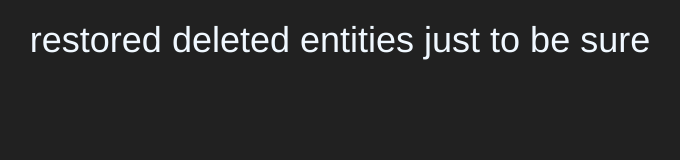
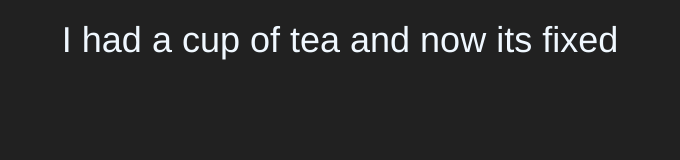
Before and after one commit to marnoux/stunning-dollop, a plain HTML site: page index.html in a window 1280 px wide. Shown: the whole page, without its empty margins (300-980 px from the left). Drawn offline with nearby package versions, Linux system fonts and the light colour scheme.

Commit message:
I had a cup of tea and now its fixed

```diff
--- a/index.html
+++ b/index.html
@@ -1,3 +1,3 @@
-<html lang="en"> <head> <meta charset="UTF-8" /> <meta http-equiv="X-UA-Compatible" content="IE=edge" /> <meta name="viewport" content="width=device-width, initial-scale=1.0" /> <title>restored deleted entities just to be sure</title> <!-- Latest compiled and minified CSS --> <link rel="stylesheet" href="https://maxcdn.bootstrapcdn.com/bootstrap/3.3.7/css/bootstrap.min.css" integrity="sha384-BVYiiSIFeK1dGmJRAkycuHAHRg32OmUcww7on3RYdg4Va+PmSTsz/K68vbdEjh4u" crossorigin="anonymous" />
+<html lang="en"> <head> <meta charset="UTF-8" /> <meta http-equiv="X-UA-Compatible" content="IE=edge" /> <meta name="viewport" content="width=device-width, initial-scale=1.0" /> <title>I had a cup of tea and now its fixed</title> <!-- Latest compiled and minified CSS --> <link rel="stylesheet" href="https://maxcdn.bootstrapcdn.com/bootstrap/3.3.7/css/bootstrap.min.css" integrity="sha384-BVYiiSIFeK1dGmJRAkycuHAHRg32OmUcww7on3RYdg4Va+PmSTsz/K68vbdEjh4u" crossorigin="anonymous" />
 
- <!-- Optional theme --> <link rel="stylesheet" href="https://maxcdn.bootstrapcdn.com/bootstrap/3.3.7/css/bootstrap-theme.min.css" integrity="sha384-rHyoN1iRsVXV4nD0JutlnGaslCJuC7uwjduW9SVrLvRYooPp2bWYgmgJQIXwl/Sp" crossorigin="anonymous" /> <style> body, h1 { background-color: #212121; color: aliceblue; } </style> </head> <body> <div class="container"> <div class="row"> <div class="col-12 p-3"> <h1 style="text-align: center">restored deleted entities just to be sure</h1> </div> </div> </div> </body> </html>
+ <!-- Optional theme --> <link rel="stylesheet" href="https://maxcdn.bootstrapcdn.com/bootstrap/3.3.7/css/bootstrap-theme.min.css" integrity="sha384-rHyoN1iRsVXV4nD0JutlnGaslCJuC7uwjduW9SVrLvRYooPp2bWYgmgJQIXwl/Sp" crossorigin="anonymous" /> <style> body, h1 { background-color: #212121; color: aliceblue; } </style> </head> <body> <div class="container"> <div class="row"> <div class="col-12 p-3"> <h1 style="text-align: center">I had a cup of tea and now its fixed</h1> </div> </div> </div> </body> </html>
```
Also changed, not shown: 1 other file.
